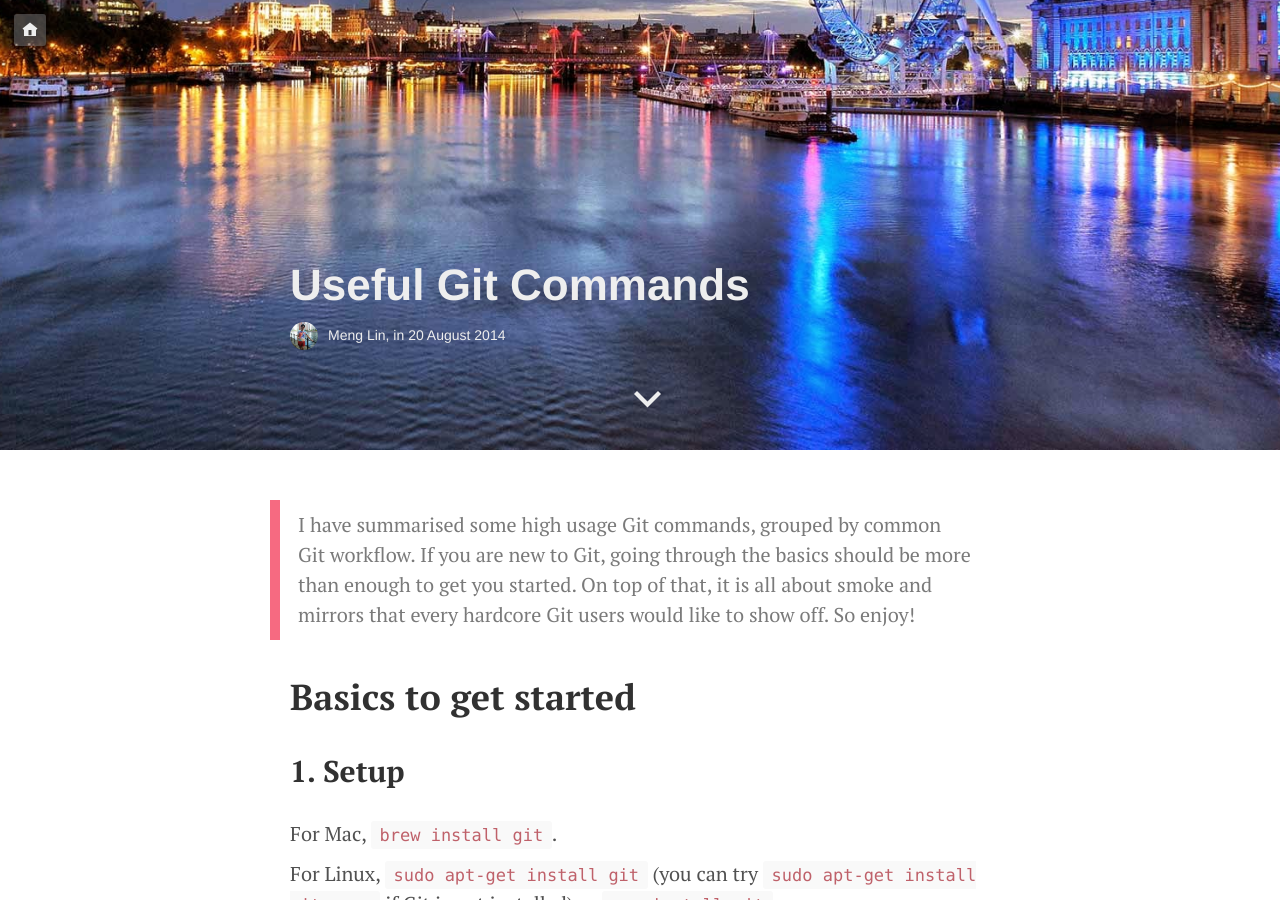
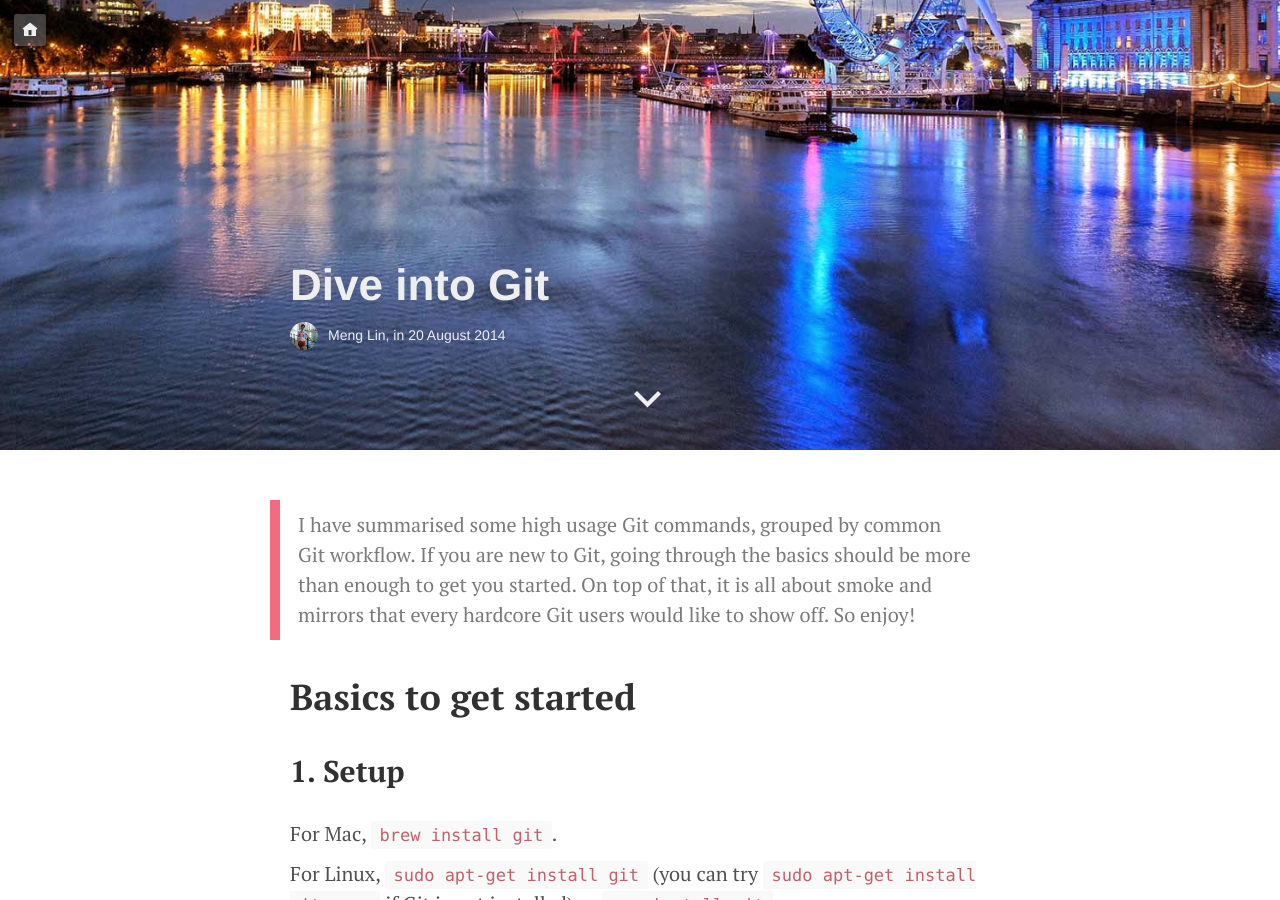
Before and after one commit to mlin6436/mlin6436.github.io, a Jekyll site: the page built from _posts/2014-08-20-useful-git-commands.md, in a window 1280 px wide and 900 px high, scrolled down 450 px. Built offline with Jekyll 4.4.1, drawn with Linux system fonts in a browser that asks for light colours; Markdown is read by kramdown in place of the engine named in the settings.

Commit message:
Update git commands title

```diff
--- a/_posts/2014-08-20-useful-git-commands.md
+++ b/_posts/2014-08-20-useful-git-commands.md
@@ -1,6 +1,6 @@
 ---
 layout: post
-title: "Useful Git Commands"
+title: "Dive into Git"
 tags: ["git", "commands"]
 ---
 
```
